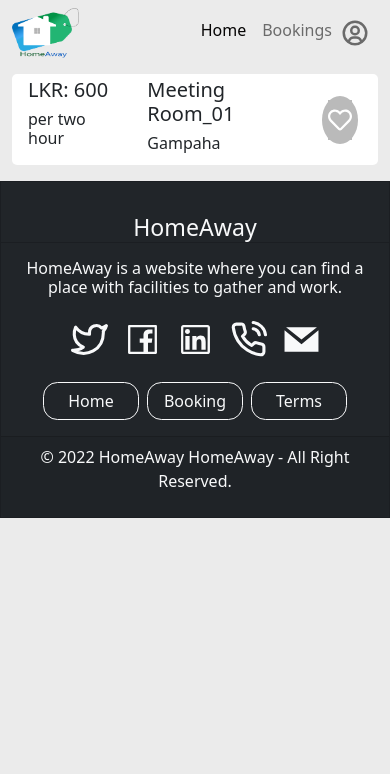
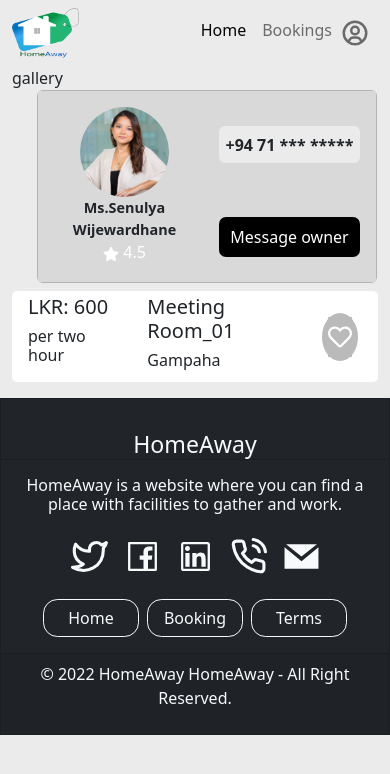
Before and after one commit to GP-43/homeaway-frontend, a React (Create React App) app: page /placedescription in a window 390 px wide. Shown: the top 774 px of the page. Built offline with nearby package versions, Linux system fonts and the light colour scheme.

Commit message:
renter details done

```diff
--- a/src/App.js
+++ b/src/App.js
@@ -18,7 +18,6 @@ function App() {
                     <Route path='/' element={<UserHome />} />
                     <Route path='/userbookings' element={<UserBookings />} />
                     <Route path='/userrentings' element={<UserRentings />} />
-                    <Route path='/renterdetails' element={<RenterDetails />} />
                     <Route path='/placedescription' element={<PlaceDescription />} />
                 </Route>
                 <Route path='/admin' element={<HomeAwayAdmin />}>
--- a/src/assets/styles/partials/_renter-details.scss
+++ b/src/assets/styles/partials/_renter-details.scss
@@ -1,7 +1,7 @@
 .renter-card {
-  width: 30%;
-  height: 175px;
-  margin: 30px;
+  width: 395px;
+  height: 180px;
+  margin-left: 76px;
   background-color: #d9d9d9;
 
   .renter-body {
@@ -55,8 +55,8 @@
 
 @media only screen and (max-width: 820px) {
   .renter-card {
-    width: 56%;
-    height: 211px;
+    width: 359px;
+    height: 203px;
 
     .renter-name {
       font-size: 1rem !important;
@@ -71,6 +71,11 @@
       margin-bottom: 54px !important;
       margin-top: 19px;
     }
+
+    .renter-image {
+      width: 63% !important;
+      height: 61% !important;
+    }
   }
 }
 
@@ -78,6 +83,7 @@
   .renter-card {
     width: 340px;
     height: 193px;
+    margin-left: 25px;
 
     .renter-image {
       height: 57% !important;
--- a/src/views/pages/PlaceDescription.jsx
+++ b/src/views/pages/PlaceDescription.jsx
@@ -1,17 +1,20 @@
 import React from "react";
 import { Row, Col, Container } from "react-bootstrap";
 import PlaceDetails from "../../components/place_description/PlaceDetails";
+import RenterDetails from "../../components/renter/RenterDetails";
 
 function PlaceDescription() {
   return (
     <Container>
-            <Row className='mx-0 mt-2'>
-                <Col lg = {6}>
+      <Row>
+        <Col>gallery</Col>
+        <Col><RenterDetails /></Col>
+      </Row>
+      <Row className="mx-0 mt-2">
+        <Col lg={6}>
           <PlaceDetails />
         </Col>
-                <Col lg = {6}>
-                    {/* <PlaceDetails /> */}
-                </Col>
+        <Col lg={6}>{/* <PlaceDetails /> */}</Col>
       </Row>
     </Container>
   );
```
Lines whose indentation alone changed are shown as unchanged.
